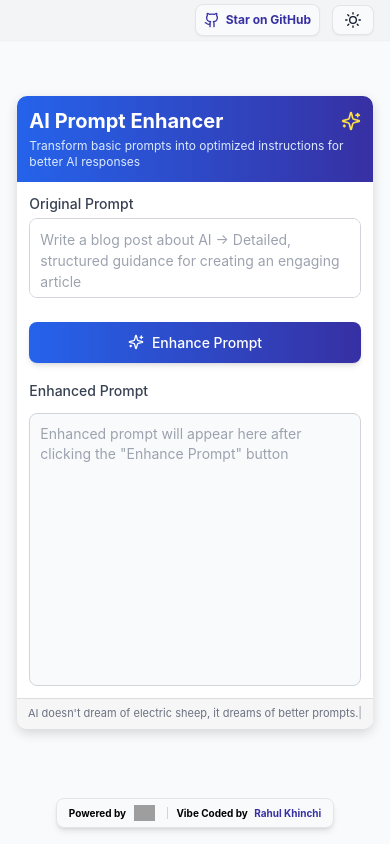
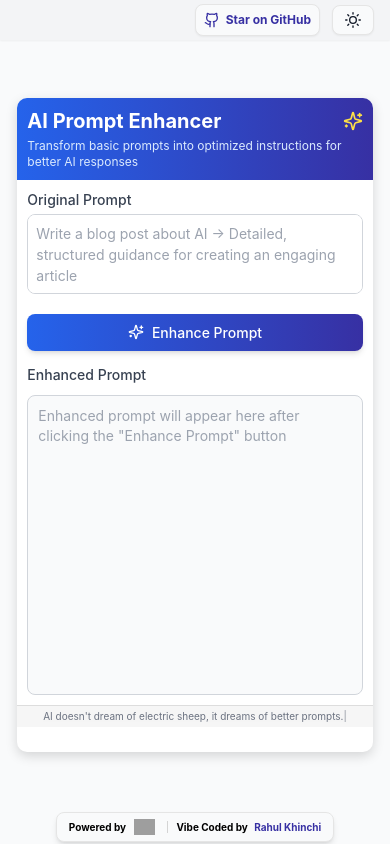
Before and after one commit to Treblle/prompt-enhancer.ai, a React (Create React App) app in the folder frontend/: page / in a window 390 px wide. Built offline with nearby package versions, Linux system fonts and the light colour scheme; no server answers; grey boxes are pictures that could not be loaded.

Commit message:
Update index.css

```diff
--- a/frontend/src/index.css
+++ b/frontend/src/index.css
@@ -87,11 +87,12 @@ header {
 /* Typewriter text styles */
 .typewriter-text {
     overflow: visible !important;
-    min-height: 1.2em;
     height: auto !important;
     word-wrap: break-word;
-    margin-top: 4px;
-    margin-bottom: 4px;
+    margin: 0;
+    position: relative;
+    z-index: 10;
+    font-size: 10px !important;
 }
 
 /* --------------------- */
@@ -123,14 +124,72 @@ body {
     border-radius: 12px;
     box-shadow: 0 4px 12px rgba(0, 0, 0, 0.15);
     overflow: hidden;
+    position: relative;
+    padding-bottom: 30px !important;
+    /* Further reduced padding */
+    margin-bottom: 45px !important;
+    /* Good spacing from footer */
+    max-height: 87vh !important;
+    /* Slightly increased for more content space */
 }
 
-/* Result area should be scrollable but maintain minimum height */
+/* OPTIMIZE SPACE ALLOCATION - KEY CHANGES */
+/* Original prompt input - make it more compact */
+.prompt-textarea {
+    min-height: 70px !important;
+    max-height: 100px !important;
+    /* Limit max height */
+}
+
+/* Enhanced prompt result area - give it more space */
 .result-area {
-    min-height: 150px;
-    max-height: 40vh;
+    min-height: 250px !important;
+    /* Increased minimum height for more visibility */
+    flex: 2 !important;
+    /* Give it twice the flex space */
     overflow-y: auto;
     white-space: pre-wrap;
+}
+
+/* Make the footer absolutely positioned at the bottom of the viewport */
+.fixed.bottom-4 {
+    z-index: 50 !important;
+    bottom: 5px !important;
+    pointer-events: auto !important;
+    position: fixed !important;
+}
+
+/* Make typewriter area minimal but visible */
+.prompt-enhancer-card>div:last-child {
+    position: relative !important;
+    z-index: 10;
+    min-height: 22px !important;
+    /* Reduced height */
+    max-height: 28px !important;
+    /* Constrained max height */
+    background-color: inherit;
+    padding: 5px 10px !important;
+    /* Less padding */
+    border-top: 1px solid rgba(0, 0, 0, 0.1);
+    margin-top: auto;
+    /* Push to bottom of card */
+}
+
+/* Content container - optimize spacing */
+.prompt-content {
+    flex: 1;
+    display: flex;
+    flex-direction: column;
+    overflow: hidden;
+    /* Increase space for result area */
+}
+
+/* Enhance button - make it more compact */
+.enhance-button {
+    margin: 6px 0 8px 0 !important;
+    /* Less margin around button */
+    padding: 8px 16px !important;
+    /* Less padding in button */
 }
 
 /* --------------------- */
@@ -150,15 +209,15 @@ body {
     /* Updated .prompt-enhancer-card for mobile */
     .prompt-enhancer-card {
         width: 95% !important;
-        min-height: 75vh !important;
-        /* Reduced height to prevent overlap */
-        max-height: 80vh !important;
-        /* Added max-height constraint */
+        min-height: 70vh !important;
+        max-height: 85vh !important;
         height: auto !important;
         margin: 10px auto;
-        margin-bottom: 70px !important;
-        /* Added bottom margin to avoid footer overlap */
+        margin-bottom: 50px !important;
+        /* Better margin for mobile */
         border-radius: 10px;
+        padding-bottom: 25px !important;
+        /* Less bottom padding */
     }
 
     /* Make header more compact on mobile */
@@ -193,7 +252,8 @@ body {
 
     /* App header styling */
     .prompt-header {
-        padding: 12px !important;
+        padding: 10px !important;
+        /* Less padding */
     }
 
     .prompt-header h1 {
@@ -208,7 +268,8 @@ body {
 
     /* Adjust content padding for mobile */
     .prompt-content {
-        padding: 12px !important;
+        padding: 10px !important;
+        /* Less padding */
         flex: 1;
         display: flex;
         flex-direction: column;
@@ -217,9 +278,10 @@ body {
 
     /* Input and output areas */
     .prompt-textarea {
-        min-height: 80px !important;
-        height: auto !important;
-        padding: 10px !important;
+        min-height: 60px !important;
+        /* Shorter on mobile */
+        max-height: 80px !important;
+        padding: 8px !important;
         font-size: 14px !important;
     }
 
@@ -227,23 +289,29 @@ body {
     .enhance-button {
         width: 100% !important;
         justify-content: center;
-        padding: 10px !important;
-        margin: 10px 0 !important;
+        padding: 8px !important;
+        margin: 6px 0 !important;
         font-size: 14px !important;
     }
 
-    /* Enhanced result area */
+    /* Enhanced result area - prioritize this on mobile too */
     .result-area {
         padding: 10px !important;
         font-size: 14px !important;
-        flex: 1;
-        min-height: 120px !important;
-        max-height: none !important;
+        flex: 2 !important;
+        /* Double flex space */
+        min-height: 200px !important;
+        /* Good minimum on mobile */
     }
 
     /* Fixed positioning for mobile devices */
     .fixed {
         position: fixed !important;
+    }
+
+    /* Ensure footer sits lower on mobile */
+    .fixed.bottom-4 {
+        bottom: 2px !important;
     }
 
     /* Improved button sizes on mobile */
@@ -271,7 +339,7 @@ body {
         /* On small screens (like iPhone SE), make the header wrap */
         @media (max-width: 400px) {
             .result-header label {
-                margin-bottom: 8px;
+                margin-bottom: 6px;
             }
 
             .action-buttons {
@@ -301,26 +369,36 @@ body {
 
     /* Adjust the footer height and typewriter display on mobile */
     .prompt-enhancer-card>div:last-child {
-        padding: 6px 8px;
-        min-height: 30px;
-        max-height: 40px;
+        padding: 4px 6px !important;
+        min-height: 20px !important;
+        max-height: 26px !important;
         display: flex;
         align-items: center;
         justify-content: center;
         border-top: 1px solid rgba(0, 0, 0, 0.1);
         background-color: rgba(245, 245, 245, 0.9);
+        position: relative;
+        z-index: 10;
     }
 
     /* Ensure the typewriter text has enough space */
     .prompt-enhancer-card>div:last-child p {
         margin: 0;
         line-height: 1.2;
-        font-size: 11px !important;
+        font-size: 10px !important;
         height: auto !important;
-        min-height: 16px;
-        max-height: 32px;
-        padding: 2px 0;
+        padding: 0;
         overflow: visible;
+        position: relative;
+        z-index: 10;
+    }
+
+    /* Make typewriter text more visible on mobile */
+    .typewriter-text {
+        line-height: 1.2;
+        background-color: inherit;
+        z-index: 20;
+        position: relative;
     }
 }
 
@@ -337,10 +415,8 @@ body {
     .prompt-enhancer-card {
         width: 98% !important;
         margin: 5px auto !important;
-        margin-bottom: 60px !important;
-        /* Ensure enough space for footer */
+        margin-bottom: 50px !important;
         min-height: 70vh !important;
-        /* Reduced height further for tiny screens */
     }
 
     .prompt-content {
@@ -355,20 +431,18 @@ body {
 
     /* Smaller typewriter area on very small screens */
     .prompt-enhancer-card>div:last-child {
-        padding: 4px 6px;
-        min-height: 24px;
-        max-height: 30px;
+        padding: 3px 5px !important;
+        min-height: 18px !important;
+        max-height: 24px !important;
     }
 
     .prompt-enhancer-card>div:last-child p {
         font-size: 9px !important;
-        min-height: 12px;
-        max-height: 24px;
     }
 
     /* Custom footer handling for very small screens */
     [class*="fixed bottom-4"] {
-        bottom: 2px !important;
+        bottom: 1px !important;
     }
 
     [class*="fixed bottom-4"] div {
@@ -402,3 +476,24 @@ body {
         padding-bottom: env(safe-area-inset-bottom);
     }
 }
+
+/* Fix for Mac */
+@media screen and (min-height: 700px) {
+    .prompt-enhancer-card {
+        height: auto !important;
+        max-height: 85vh !important;
+        margin-bottom: 45px !important;
+    }
+
+    .result-area {
+        min-height: 300px !important;
+        /* Even larger on big screens */
+        flex: 2 !important;
+    }
+
+    /* Keep the typewriter visible but minimal on large screens */
+    .prompt-enhancer-card>div:last-child {
+        min-height: 22px !important;
+        max-height: 28px !important;
+    }
+}
```
